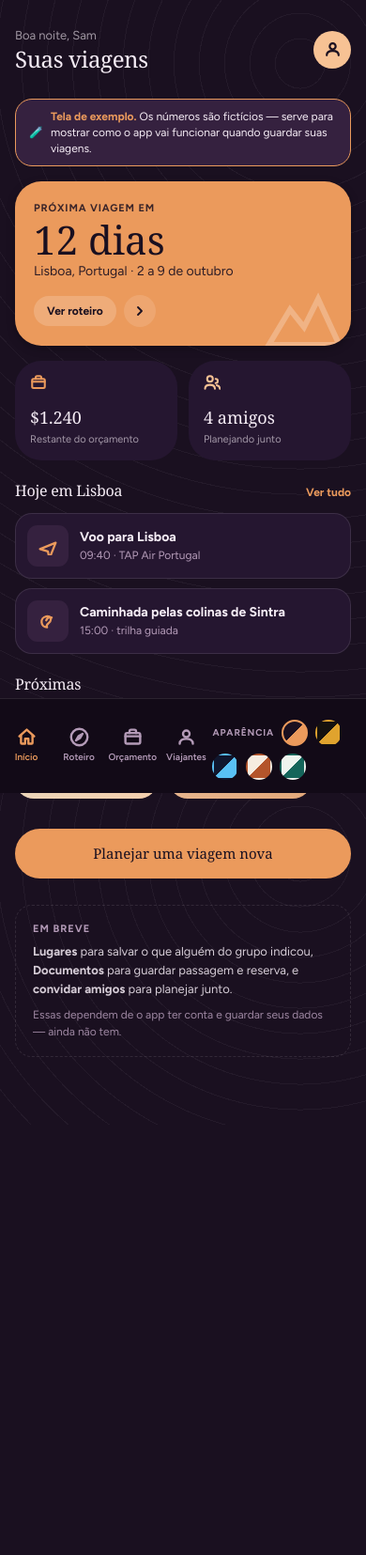
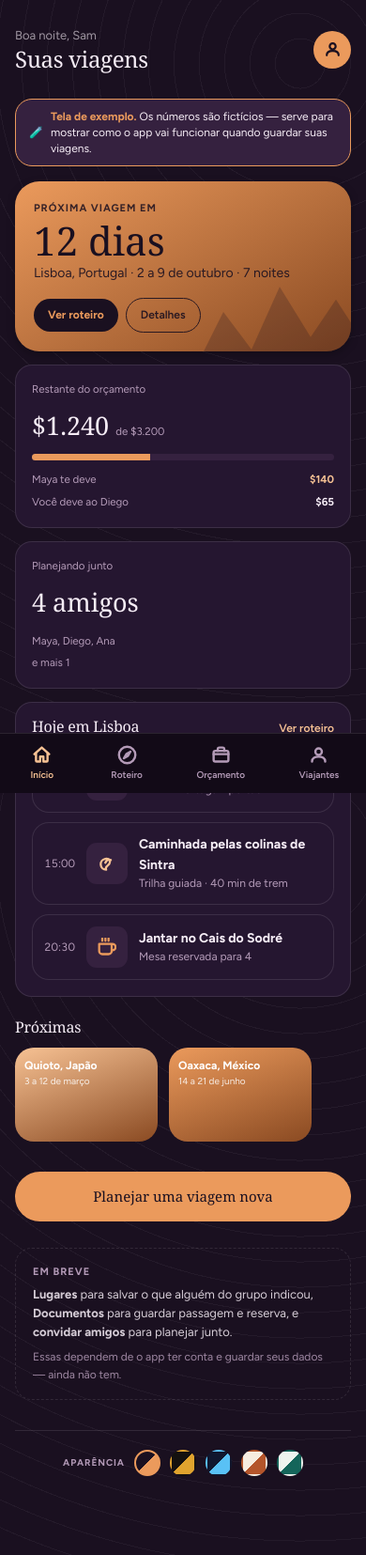
Before and after one commit to maargas/travel-planner, a Flask app: page /painel in a window 390 px wide. Shown: the whole page at 94% size. Before the commit the page ends 1125 px from the top, so only its background shows below. Run offline with Flask 3, Linux system fonts and the light colour scheme; some web fonts are replaced.

Commit message:
take the finish from the Compass design, not its furniture
The design's own look, applied to the navigation this MVP already has: no
sidebar, no eighth section, and Souvenir left out as asked.

What came across:

- --t-accent-text, derived the way the design does it (the soft accent on a
  dark ground, the deep one on a light). Accent used as *type* now reads from
  it, so links and figures keep their contrast on Terracotta and Sea Glass
  instead of sitting at the accent's own lightness.
- The hero panel: a gradient from the accent into its deep end with a ridge
  silhouette bleeding out of the bottom-right. It replaces the flat accent
  block on the dashboard and now heads the itinerary result too.
- The meter, the panel and the ruled agenda row.

Phone and desktop diverge where the design diverges. A row is a rounded card
with the time inline on a phone; on a desktop it loses the card, gains a
hairline underneath and the time moves to a fixed column on the left. The
dashboard is a stack on a phone and a four-column grid past 60rem.

Three things found while fitting it:

- cyan, sage and tag-sage were styled nowhere, so those icon tiles drew no
  colour and the "$140" tag rendered bare. Replaced with tint-1/tint-2 and
  tag-soft.
- Five palette swatches plus a label do not fit beside four tabs at 375px:
  they wrapped and doubled the height of the tab bar. On a phone the picker
  moves to the foot of the page; on a desktop it stays in the top bar.
- The dashboard's agenda spanned two of four columns and left the row half
  empty, so it spans the full width rather than inventing panels to fill it.

Co-Authored-By: Claude Opus 5 <noreply@anthropic.com>

```diff
--- a/templates/base.html
+++ b/templates/base.html
@@ -26,31 +26,31 @@
     [data-theme="plum"] {
       --t-bg:#1a1020; --t-surface:#251630; --t-surface-2:#35213f; --t-text:#f6edf6; --t-muted:#b49bb8;
       --t-chrome:#120a17; --t-border:rgba(246,237,246,0.11);
-      --t-accent:#eb9a5c; --t-accent-soft:#f7c294; --t-accent-deep:#8a4a22; --t-accent-ink:#1a1020;
+      --t-accent:#eb9a5c; --t-accent-soft:#f7c294; --t-accent-deep:#8a4a22; --t-accent-ink:#1a1020; --t-accent-text:#f7c294;
       --t-ink-wash:rgba(255,255,255,0.045);
     }
     [data-theme="ember"] {
       --t-bg:#14110f; --t-surface:#1d1917; --t-surface-2:#2b2421; --t-text:#f7f1ea; --t-muted:#ab9d90;
       --t-chrome:#0e0c0b; --t-border:rgba(247,241,234,0.10);
-      --t-accent:#e0a32e; --t-accent-soft:#f3c96a; --t-accent-deep:#8a5f10; --t-accent-ink:#171310;
+      --t-accent:#e0a32e; --t-accent-soft:#f3c96a; --t-accent-deep:#8a5f10; --t-accent-ink:#171310; --t-accent-text:#f3c96a;
       --t-ink-wash:rgba(255,255,255,0.045);
     }
     [data-theme="blueprint"] {
       --t-bg:#10172e; --t-surface:#182142; --t-surface-2:#24305c; --t-text:#edf1ff; --t-muted:#9aa7cf;
       --t-chrome:#0b1122; --t-border:rgba(237,241,255,0.11);
-      --t-accent:#59c1f5; --t-accent-soft:#9adcff; --t-accent-deep:#1d5c85; --t-accent-ink:#0a1020;
+      --t-accent:#59c1f5; --t-accent-soft:#9adcff; --t-accent-deep:#1d5c85; --t-accent-ink:#0a1020; --t-accent-text:#9adcff;
       --t-ink-wash:rgba(255,255,255,0.045);
     }
     [data-theme="terracotta"] {
       --t-bg:#f6ece0; --t-surface:#fffaf2; --t-surface-2:#ecdcc7; --t-text:#241c16; --t-muted:#6b5a4a;
       --t-chrome:#efe2d1; --t-border:rgba(36,28,22,0.14);
-      --t-accent:#b4552b; --t-accent-soft:#e39a63; --t-accent-deep:#7d3616; --t-accent-ink:#fff6ec;
+      --t-accent:#b4552b; --t-accent-soft:#e39a63; --t-accent-deep:#7d3616; --t-accent-ink:#fff6ec; --t-accent-text:#7d3616;
       --t-ink-wash:rgba(0,0,0,0.045);
     }
     [data-theme="seaglass"] {
       --t-bg:#eef3ee; --t-surface:#ffffff; --t-surface-2:#dbe7e0; --t-text:#10201c; --t-muted:#4b5f58;
       --t-chrome:#e3ede7; --t-border:rgba(16,32,28,0.13);
-      --t-accent:#14655a; --t-accent-soft:#6fb3a4; --t-accent-deep:#0b453d; --t-accent-ink:#f2fbf8;
+      --t-accent:#14655a; --t-accent-soft:#6fb3a4; --t-accent-deep:#0b453d; --t-accent-ink:#f2fbf8; --t-accent-text:#0b453d;
       --t-ink-wash:rgba(0,0,0,0.045);
     }
 
@@ -96,7 +96,7 @@
     }
 
     h1, h2, h3 { font-family: var(--font-heading); font-weight: 400; line-height: 1.12; letter-spacing: -0.015em; }
-    a { color: var(--t-accent); }
+    a { color: var(--t-accent-text); }
 
     .wrap { max-width: 38rem; margin: 0 auto; }
 
@@ -119,7 +119,7 @@
       gap: 0.75rem; margin: 1.5rem 0 0.75rem;
     }
     .section-head h2 { font-size: 1rem; }
-    .section-head .more { font-size: 0.75rem; color: var(--t-accent); font-weight: 700; text-decoration: none; }
+    .section-head .more { font-size: 0.75rem; color: var(--t-accent-text); font-weight: 700; text-decoration: none; }
 
     .row-item {
       display: flex; gap: 0.75rem; align-items: center;
@@ -136,16 +136,63 @@
     .row-title { font-size: 0.875rem; font-weight: 700; }
     .row-sub { font-size: 0.75rem; color: var(--t-muted); }
     .row-value { font-size: 0.875rem; font-weight: 700; }
+    .row-icon.tint-1 { color: var(--t-accent); }
+    .row-icon.tint-2 { color: var(--t-accent-soft); }
+    .row-time { font-size: 0.75rem; color: var(--t-muted); font-variant-numeric: tabular-nums; }
 
     .stack { display: flex; flex-direction: column; gap: 0.625rem; }
+
+    /* The design lays the dashboard out on a 4-column grid at desktop width.
+       On a phone there is only ever one column, so the spans below do nothing
+       until the 60rem rule turns the grid on. */
+    .dash-grid { display: grid; grid-template-columns: 1fr; gap: 0.875rem; }
 
     .tag {
       display: inline-flex; align-items: center;
       font-size: 0.6875rem; font-weight: 700;
       padding: 0.1875rem 0.625rem; border-radius: var(--t-pill);
     }
-    .tag-soft { background: var(--t-surface-2); color: var(--t-accent); }
-    .tag-outline { border: 1px solid var(--t-accent); color: var(--t-accent); }
+    .tag-soft { background: var(--t-surface-2); color: var(--t-accent-text); }
+    .tag-outline { border: 1px solid var(--t-accent); color: var(--t-accent-text); }
+
+
+    /* ── Hero panel (design: "Departs in / 12 days") ─────────────────────
+       A gradient from the accent to its deep end, with a ridge silhouette
+       running out of the bottom-right corner. The phone gets the tighter
+       version; the desktop rule further down opens it up. */
+    .hero {
+      position: relative; overflow: hidden;
+      background: linear-gradient(150deg, var(--t-accent), var(--t-accent-deep));
+      color: var(--t-accent-ink);
+      border-radius: 1.625rem; padding: 1.25rem;
+      box-shadow: var(--shadow-md);
+    }
+    .hero > .ridge {
+      position: absolute; right: -0.875rem; bottom: -1.125rem;
+      width: 11.25rem; height: 7.5rem; opacity: 0.22; pointer-events: none;
+    }
+    .hero > .inner { position: relative; }
+    .hero .kicker-sm {
+      font-size: 0.6875rem; letter-spacing: 0.09em; text-transform: uppercase;
+      opacity: 0.85; font-weight: 700;
+    }
+    .hero .count { font-family: var(--font-heading); font-size: 2.625rem; line-height: 1; margin: 0.3125rem 0 0.1875rem; }
+    .hero .where { font-size: 0.875rem; opacity: 0.9; margin-bottom: 0.9375rem; }
+    .hero .actions { display: flex; gap: 0.5rem; align-items: center; flex-wrap: wrap; }
+
+    /* The design inverts the button inside the hero: ink ground, accent type. */
+    .hero-btn {
+      background: var(--t-accent-ink); color: var(--t-accent);
+      border: none; font-family: inherit; text-decoration: none;
+      border-radius: var(--t-pill); padding: 0.5rem 0.9375rem;
+      font-size: 0.75rem; font-weight: 700; cursor: pointer;
+    }
+    .hero-btn.ghost { background: transparent; color: inherit; border: 1px solid currentColor; opacity: 0.9; font-weight: 600; }
+
+    /* ── Meter ───────────────────────────────────────────────────────────
+       The design's budget bar: a 7px track with a flat accent fill. */
+    .meter { height: 7px; border-radius: var(--t-pill); background: var(--t-surface-2); overflow: hidden; }
+    .meter > span { display: block; height: 100%; background: var(--t-accent); }
 
     .btn {
       display: inline-flex; align-items: center; justify-content: center; gap: 0.375rem;
@@ -183,7 +230,7 @@
       font-size: 0.625rem; font-weight: 600;
       padding: 0.125rem 0.75rem; min-width: 3.5rem;
     }
-    .tab[aria-current="page"] { color: var(--t-accent); }
+    .tab[aria-current="page"] { color: var(--t-accent-text); }
     .tab svg { display: block; }
     .tab:focus-visible { outline: 2px solid var(--t-accent); outline-offset: 2px; border-radius: 0.5rem; }
 
@@ -204,6 +251,13 @@
     }
     .swatch[aria-pressed="true"] { border-color: var(--t-accent); }
     .swatch:focus-visible { outline: 2px solid var(--t-accent); outline-offset: 2px; }
+
+    #theme-bar-nav { display: none; }
+    #theme-bar-page {
+      justify-content: center; gap: 0.625rem;
+      margin: 2rem 0 0.5rem; padding-top: 1.25rem;
+      border-top: 1px solid var(--t-border);
+    }
 
     @media (prefers-reduced-motion: reduce) {
       *, *::before, *::after { transition-duration: 0.01ms !important; animation-duration: 3s !important; }
@@ -236,9 +290,36 @@
       }
       .tab[aria-current="page"] { background: var(--t-surface-2); }
 
-      #theme-bar-mobile { margin-left: auto; padding: 0; }
+      #theme-bar-nav { display: flex; margin-left: auto; padding: 0; }
+      #theme-bar-page { display: none; }
 
       .wrap { max-width: 62rem; }
+
+      /* The design's desktop hero is roomier and its number much larger — it
+         anchors a 4-column grid rather than sitting alone above a phone list. */
+      .dash-grid { grid-template-columns: repeat(4, 1fr); gap: 0.875rem; }
+      .span-2 { grid-column: span 2; }
+      .span-4 { grid-column: span 4; }
+
+      .hero { border-radius: var(--t-radius); padding: 1.5rem; min-height: 11.625rem; }
+      .hero > .ridge { width: 20rem; height: 11.875rem; right: -1.25rem; bottom: -1.625rem; }
+      .hero .count { font-size: 3.25rem; margin: 0.5rem 0 0.375rem; }
+      .hero .where { font-size: 0.84375rem; margin-bottom: 1.125rem; }
+      .hero .actions { margin-top: 0; }
+
+      /* On a phone each row is its own rounded card, thumb-sized. On a desktop
+         the design drops the card chrome and rules them off with a hairline
+         instead, with the time in a fixed column on the left. */
+      .row-item {
+        background: transparent; border: none; border-radius: 0;
+        border-bottom: 1px solid var(--t-border);
+        padding: 0.5625rem 0; gap: 0.8125rem;
+      }
+      .row-icon { width: 2rem; height: 2rem; }
+      .row-icon svg { width: 17px; height: 17px; }
+      .row-title { font-size: 0.8125rem; font-weight: 600; }
+      .row-sub { font-size: 0.71875rem; }
+      .row-time { order: -1; width: 3rem; flex: none; }
     }
 
   </style>
@@ -264,11 +345,14 @@
     <svg width="21" height="21" viewBox="0 0 24 24" fill="none" stroke="currentColor" stroke-width="2.75" stroke-linecap="round" stroke-linejoin="round" aria-hidden="true"><circle cx="12" cy="8" r="4"></circle><path d="M4 20c0-4 3.6-6 8-6s8 2 8 6"></path></svg>
     <span>Viajantes</span>
   </a>
-  <div class="theme-bar" id="theme-bar-mobile"></div>
+  <div class="theme-bar" id="theme-bar-nav"></div>
 </nav>
 
 <div class="wrap">
 {% block content %}{% endblock %}
+
+<!-- Phone only; on desktop the same picker rides in the top bar instead. -->
+<div class="theme-bar" id="theme-bar-page"></div>
 </div>
 
 <script>
@@ -312,7 +396,8 @@
     });
   }
 
-  buildThemeBar(document.getElementById('theme-bar-mobile'));
+  buildThemeBar(document.getElementById('theme-bar-nav'));
+  buildThemeBar(document.getElementById('theme-bar-page'));
   applyTheme(readTheme() || 'plum');
 
   // ── Prototype controls ─────────────────────────────────────────────────
--- a/templates/painel.html
+++ b/templates/painel.html
@@ -9,39 +9,30 @@
   .greet h1 { font-size: 1.5rem; margin-top: 0.125rem; }
   .avatar {
     width: 2.5rem; height: 2.5rem; border-radius: 50%; flex: none;
-    background: var(--t-accent-soft); color: var(--t-accent-ink);
+    background: var(--t-accent); color: var(--t-accent-ink);
     display: flex; align-items: center; justify-content: center;
   }
 
-  .next-trip {
-    position: relative; overflow: hidden;
-    background: var(--t-accent); color: var(--t-accent-ink);
-    border-radius: var(--t-radius-lg); padding: 1.25rem;
-    box-shadow: var(--shadow-md); margin-bottom: 1rem;
+  /* Panels that sit in the grid next to the hero. */
+  .panel {
+    background: var(--t-surface); border: 1px solid var(--t-border);
+    border-radius: var(--t-radius); padding: 1.0625rem;
+    display: flex; flex-direction: column;
   }
-  .next-trip .peaks { position: absolute; right: -0.625rem; bottom: -0.875rem; opacity: 0.25; }
-  .next-trip .kicker-sm { font-size: 0.6875rem; letter-spacing: 0.08em; text-transform: uppercase; opacity: 0.85; font-weight: 700; }
-  .next-trip .count { font-family: var(--font-heading); font-size: 2.625rem; margin: 0.25rem 0 0.125rem; line-height: 1; }
-  .next-trip .where { font-size: 0.875rem; opacity: 0.9; margin-bottom: 0.875rem; }
-  .next-trip .actions { display: flex; gap: 0.5rem; align-items: center; position: relative; }
-  .chip {
-    background: color-mix(in srgb, #fff 18%, transparent);
-    border: none; color: inherit; font-family: inherit;
-    border-radius: var(--t-pill); padding: 0.4375rem 0.875rem;
-    font-size: 0.75rem; font-weight: 700; cursor: pointer; text-decoration: none;
+  .panel .k { font-size: 0.71875rem; color: var(--t-muted); margin-bottom: 0.5rem; }
+  .panel .v { font-family: var(--font-heading); font-size: 1.6875rem; }
+  .panel .of { font-size: 0.71875rem; color: var(--t-muted); }
+  .panel .foot { margin-top: auto; padding-top: 0.75rem; display: flex; flex-direction: column; gap: 0.375rem; }
+  .panel .foot div { display: flex; justify-content: space-between; font-size: 0.71875rem; color: var(--t-muted); }
+  .panel .foot b { font-weight: 700; color: var(--t-accent-text); }
+  .panel .foot b.plain { color: var(--t-text); }
+
+  .panel-head {
+    display: flex; align-items: baseline; justify-content: space-between;
+    gap: 0.75rem; margin-bottom: 0.625rem;
   }
-  .chip:hover { background: color-mix(in srgb, #fff 28%, transparent); }
-  .chip-round {
-    background: color-mix(in srgb, #fff 12%, transparent);
-    border-radius: 50%; width: 2.125rem; height: 2.125rem;
-    display: flex; align-items: center; justify-content: center;
-    border: none; color: inherit; cursor: pointer;
-  }
-
-  .stat-row { display: flex; gap: 0.75rem; margin-bottom: 0.5rem; }
-  .stat { flex: 1; background: var(--t-surface); border-radius: var(--t-radius-lg); padding: 0.875rem 1rem; }
-  .stat .v { font-family: var(--font-heading); font-size: 1.125rem; margin-top: 0.5rem; }
-  .stat .k { font-size: 0.6875rem; opacity: 0.6; }
+  .panel-head h2 { font-size: 1rem; }
+  .panel-head .more { font-size: 0.75rem; color: var(--t-accent-text); font-weight: 600; text-decoration: none; }
 
   .upcoming { display: flex; gap: 0.75rem; overflow-x: auto; padding-bottom: 0.5rem; }
   .trip-card {
@@ -63,6 +54,13 @@
   }
   .soon-box p { opacity: 0.85; margin: 0; }
   .soon-box .soon-why { margin-top: 0.4375rem; font-size: 0.75rem; color: var(--t-muted); }
+
+  /* On a phone the agenda rows are cards, so they need their own spacing;
+     inside the desktop grid they become ruled rows and the panel supplies it. */
+  @media (min-width: 60rem) {
+    .greet h1 { font-size: 1.8125rem; }
+    .agenda .row-item:last-child { border-bottom: none; }
+  }
 </style>
 {% endblock %}
 
@@ -83,66 +81,94 @@
   <span><strong>Tela de exemplo.</strong> Os números são fictícios — serve para mostrar como o app vai funcionar quando guardar suas viagens.</span>
 </div>
 
-<div class="next-trip">
-  <svg class="peaks" width="120" height="90" viewBox="0 0 24 24" fill="none" stroke="#fff" stroke-width="1.6" aria-hidden="true"><path d="M2 20l6-10 4 5 4-8 6 13z"></path></svg>
+<div class="dash-grid">
+
+  <div class="hero span-2">
+    <svg class="ridge" viewBox="0 0 300 180" preserveAspectRatio="none" aria-hidden="true">
+      <path d="M0 180 L50 90 L100 150 L150 50 L205 130 L250 70 L300 140 L300 180 Z" fill="currentColor"></path>
+    </svg>
+    <div class="inner">
       <div class="kicker-sm">Próxima viagem em</div>
       <div class="count">12 dias</div>
-  <div class="where">Lisboa, Portugal · 2 a 9 de outubro</div>
+      <div class="where">Lisboa, Portugal · 2 a 9 de outubro · 7 noites</div>
       <div class="actions">
-    <a class="chip" href="/">Ver roteiro</a>
-    <a class="chip-round" href="/viagem" aria-label="Detalhes da viagem">
-      <svg width="16" height="16" viewBox="0 0 24 24" fill="none" stroke="currentColor" stroke-width="2.75" stroke-linecap="round" stroke-linejoin="round"><path d="M9 18l6-6-6-6"></path></svg>
-    </a>
+        <a class="hero-btn" href="/">Ver roteiro</a>
+        <a class="hero-btn ghost" href="/viagem">Detalhes</a>
+      </div>
     </div>
   </div>
 
-<div class="stat-row">
-  <a class="stat" href="/orcamento" style="text-decoration:none; color:inherit;">
-    <svg width="18" height="18" viewBox="0 0 24 24" fill="none" stroke="var(--t-accent)" stroke-width="2.75" stroke-linecap="round" stroke-linejoin="round"><rect x="3" y="7" width="18" height="13" rx="2"></rect><path d="M3 11h18M8 7V5a2 2 0 012-2h4a2 2 0 012 2v2"></path></svg>
-    <div class="v">$1.240</div>
+  <a class="panel" href="/orcamento" style="text-decoration:none; color:inherit;">
     <div class="k">Restante do orçamento</div>
+    <div style="display:flex; align-items:baseline; gap:0.4375rem;">
+      <span class="v">$1.240</span>
+      <span class="of">de $3.200</span>
+    </div>
+    <div class="meter" style="margin-top:0.625rem;"><span style="width:39%;"></span></div>
+    <div class="foot">
+      <div><span>Maya te deve</span><b>$140</b></div>
+      <div><span>Você deve ao Diego</span><b class="plain">$65</b></div>
+    </div>
   </a>
-  <div class="stat">
-    <svg width="18" height="18" viewBox="0 0 24 24" fill="none" stroke="var(--t-accent-soft)" stroke-width="2.75" stroke-linecap="round" stroke-linejoin="round"><circle cx="9" cy="7" r="4"></circle><path d="M2 21c0-3.5 3-5.5 7-5.5s7 2 7 5.5"></path><path d="M17 7a3 3 0 110 6"></path><path d="M23 21c0-2.8-2-4.5-4.5-5"></path></svg>
+
+  <div class="panel">
+    <div class="k">Planejando junto</div>
     <div class="v">4 amigos</div>
-    <div class="k">Planejando junto</div>
+    <div class="foot">
+      <div><span>Maya, Diego, Ana</span></div>
+      <div><span>e mais 1</span></div>
     </div>
   </div>
 
-<div class="section-head">
+  <div class="panel span-4 agenda">
+    <div class="panel-head">
       <h2>Hoje em Lisboa</h2>
-  <a class="more" href="/">Ver tudo</a>
+      <a class="more" href="/">Ver roteiro</a>
     </div>
-
     <div class="stack">
       <div class="row-item">
-    <div class="row-icon cyan" aria-hidden="true">
+        <div class="row-time">09:40</div>
+        <div class="row-icon tint-1" aria-hidden="true">
           <svg width="20" height="20" viewBox="0 0 24 24" fill="none" stroke="currentColor" stroke-width="2.75" stroke-linecap="round" stroke-linejoin="round"><path d="M2 16l20-8-8 20-2-9-10-3z"></path></svg>
         </div>
         <div class="row-main">
           <div class="row-title">Voo para Lisboa</div>
-      <div class="row-sub">09:40 · TAP Air Portugal</div>
+          <div class="row-sub">TAP Air Portugal · portão 24</div>
         </div>
       </div>
       <div class="row-item">
-    <div class="row-icon sage" aria-hidden="true">
+        <div class="row-time">15:00</div>
+        <div class="row-icon tint-2" aria-hidden="true">
           <svg width="20" height="20" viewBox="0 0 24 24" fill="none" stroke="currentColor" stroke-width="2.75" stroke-linecap="round" stroke-linejoin="round"><path d="M11 20A7 7 0 019.8 6.1C15.5 5 17 9.5 15 12.5c-2 3-5.7 3.3-4.3 7.5z"></path><path d="M9.9 11.1c1.5-3.5 4.5-4.5 7-3.5"></path></svg>
         </div>
         <div class="row-main">
           <div class="row-title">Caminhada pelas colinas de Sintra</div>
-      <div class="row-sub">15:00 · trilha guiada</div>
+          <div class="row-sub">Trilha guiada · 40 min de trem</div>
         </div>
       </div>
+      <div class="row-item">
+        <div class="row-time">20:30</div>
+        <div class="row-icon tint-1" aria-hidden="true">
+          <svg width="20" height="20" viewBox="0 0 24 24" fill="none" stroke="currentColor" stroke-width="2.75" stroke-linecap="round" stroke-linejoin="round"><path d="M18 8h1a4 4 0 010 8h-1M2 8h16v9a4 4 0 01-4 4H6a4 4 0 01-4-4V8z"></path><path d="M6 1v3M10 1v3M14 1v3"></path></svg>
+        </div>
+        <div class="row-main">
+          <div class="row-title">Jantar no Cais do Sodré</div>
+          <div class="row-sub">Mesa reservada para 4</div>
+        </div>
+      </div>
+    </div>
+  </div>
+
 </div>
 
 <div class="section-head"><h2>Próximas</h2></div>
 
 <div class="upcoming">
-  <a class="trip-card" href="/viagem" style="background:linear-gradient(160deg,#cdd6bb,var(--t-accent-soft)); filter:saturate(0.7) brightness(1.05);">
+  <a class="trip-card" href="/viagem" style="background:linear-gradient(160deg,var(--t-accent-soft),var(--t-accent-deep));">
     <div class="n">Quioto, Japão</div>
     <div class="d">3 a 12 de março</div>
   </a>
-  <a class="trip-card" href="/viagem" style="background:linear-gradient(160deg,#f0c19a,var(--t-accent)); filter:saturate(0.7) brightness(1.05);">
+  <a class="trip-card" href="/viagem" style="background:linear-gradient(160deg,var(--t-accent),var(--t-accent-deep));">
     <div class="n">Oaxaca, México</div>
     <div class="d">14 a 21 de junho</div>
   </a>
--- a/templates/viagem.html
+++ b/templates/viagem.html
@@ -7,7 +7,7 @@
   .cover {
     border-radius: var(--t-radius-lg); overflow: hidden;
     height: 8.5rem; position: relative; margin-bottom: 1.125rem;
-    background: linear-gradient(160deg, var(--t-surface-2), var(--t-accent));
+    background: linear-gradient(150deg, var(--t-accent), var(--t-accent-deep));
   }
   .cover svg { position: absolute; bottom: 0; left: 0; width: 100%; height: 60%; }
   .cover .label { position: absolute; bottom: 0.75rem; left: 1rem; color: #fff; }
```
Also changed, not shown: templates/index.html (+23 -13 lines), templates/orcamento.html (+8 -10 lines). Lines whose indentation alone changed are shown as unchanged.
